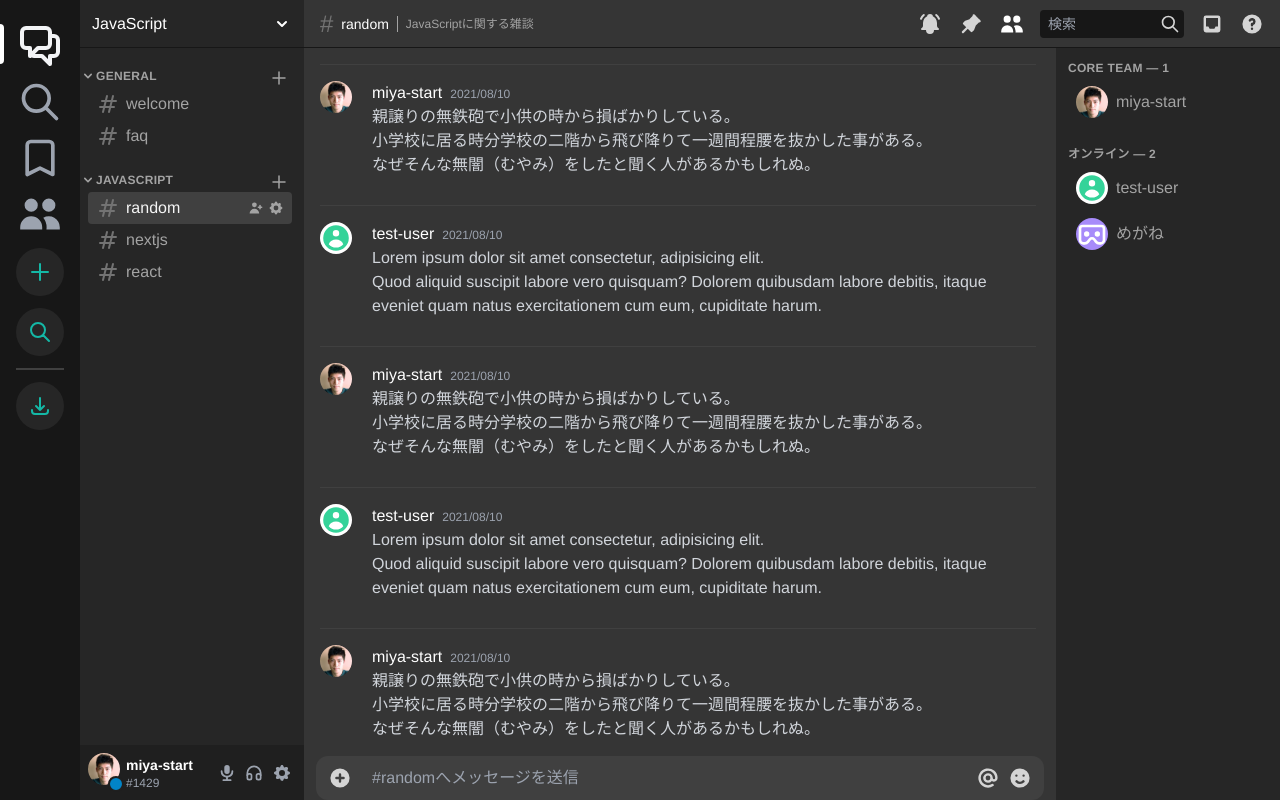
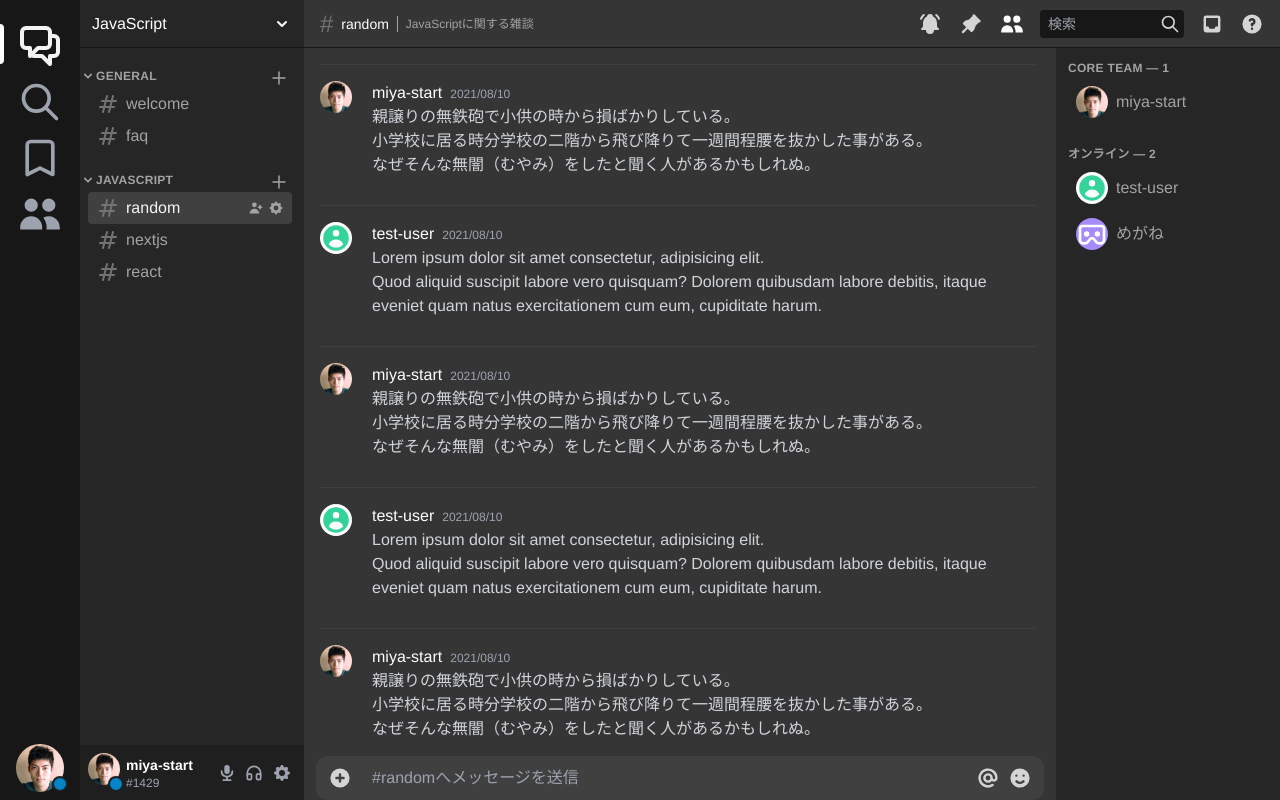
Before and after one commit to miya-start/next-chat, a Next.js app: page / in a window 1280 px wide. Built offline with nearby package versions, Linux system fonts and the light colour scheme.

Commit message:
Add user settings on sidebar

```diff
--- a/pages/index.tsx
+++ b/pages/index.tsx
@@ -39,10 +39,9 @@ const Home: NextPage = () => {
       </Head>
 
       <nav
-        className="grid content-between min-h-screen h-screen w-20 py-2 bg-trueGray-900"
+        className="grid content-between h-screen min-h-screen w-20 py-2 overflow-y-auto text-sm bg-trueGray-900"
         aria-label="サイドバー"
       >
-        <div className="overflow-y-auto text-sm">
         <ul aria-label="機能の一覧">
           <li className="group relative mt-3 cursor-pointer">
             <div
@@ -105,61 +104,35 @@ const Home: NextPage = () => {
             </a>
           </li>
         </ul>
-          <ul>
-            <li className="group relative mt-3 cursor-pointer">
+
+        <div className="group relative mt-6 cursor-pointer">
           <div
             className="absolute top-0 left-0 flex items-center w-2 h-12"
             aria-hidden="true"
           >
             <span className="w-2 h-4 -ml-1 rounded transition-transform group-hover:bg-white group-hover:scale-y-150 group-hover:duration-300"></span>
           </div>
-              <a
-                className="flex justify-center items-center mx-auto w-12 h-12 text-teal-500 bg-trueGray-800 rounded-full transition-all ease-linear group-hover:text-white group-hover:bg-teal-500 group-hover:rounded-2xl"
-                href="#"
-                aria-label="サーバーを追加"
+          <button
+            className="flex justify-center items-center w-full"
+            aria-label="ユーザー設定"
           >
-                <PlusIcon width={24} height={24} />
-              </a>
-            </li>
-            <li className="group relative mt-3 cursor-pointer">
-              <div
-                className="absolute top-0 left-0 flex items-center w-2 h-12"
+            <Image
+              className="rounded-full transition-transform ease-out group-hover:rounded-2xl group-hover:scale-105 group-hover:duration-300"
+              src="/crop.jpg"
+              alt={`${'miya-start'}のアイコン`}
+              width={48}
+              height={48}
+            />
+            <i
+              className="absolute right-3 bottom-0 w-4 h-4 bg-sky-600 border-trueGray-850 border-2 rounded-full"
               aria-hidden="true"
-              >
-                <span className="w-2 h-4 -ml-1 rounded transition-transform group-hover:bg-white group-hover:scale-y-150 group-hover:duration-300"></span>
-              </div>
-              <a
-                className="flex justify-center items-center mx-auto w-12 h-12 text-teal-500 bg-trueGray-800 rounded-full transition-all ease-linear group-hover:text-white group-hover:bg-teal-500 group-hover:rounded-2xl"
-                href="#"
-                aria-label="公開サーバーを探す"
-              >
-                <SearchIcon width={24} height={24} />
-              </a>
-            </li>
-          </ul>
-          <hr className="mx-4 mt-3 border-b border-trueGray-700"></hr>
-          <ul>
-            <li className="group relative mt-3 cursor-pointer">
-              <div
-                className="absolute top-0 left-0 flex items-center w-2 h-12"
-                aria-hidden="true"
-              >
-                <span className="w-2 h-4 -ml-1 rounded transition-transform group-hover:bg-white group-hover:scale-y-150 group-hover:duration-300"></span>
-              </div>
-              <a
-                className="flex justify-center items-center mx-auto w-12 h-12 text-teal-500 bg-trueGray-800 rounded-full transition-all ease-linear group-hover:text-white group-hover:bg-teal-500 group-hover:rounded-2xl"
-                href="#"
-                aria-label="アプリをダウンロード"
-              >
-                <DownloadIcon width={24} height={24} />
-              </a>
-            </li>
-          </ul>
+            ></i>
+          </button>
         </div>
       </nav>
 
       <nav
-        className="grid grid-rows-[3rem,1fr] min-h-screen h-screen"
+        className="grid grid-rows-[3rem,1fr] h-screen min-h-screen"
         aria-label="チャンネル一覧"
       >
         <div className="flex justify-between items-center px-3 py-2 text-white bg-trueGray-800 border-b border-trueGray-900">
@@ -361,7 +334,7 @@ const Home: NextPage = () => {
           </section>
         </div>
       </nav>
-      <div className="grid grid-rows-[3rem,1fr] min-h-screen h-screen">
+      <div className="grid grid-rows-[3rem,1fr] h-screen min-h-screen">
         <header
           className="grid grid-cols-[1fr,auto] px-4 text-white bg-trueGray-750 border-b border-trueGray-900"
           aria-label="チャンネルのヘッダー"
```
Lines whose indentation alone changed are shown as unchanged.
